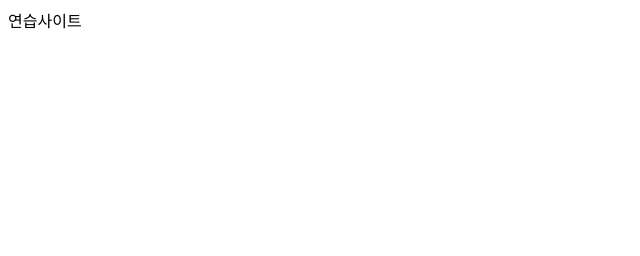
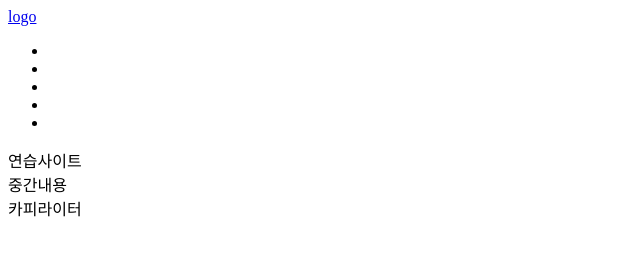
Before and after one commit to ahryoung311/html, a plain HTML site: page index.html in a window 1280 px wide. Shown: the whole page, without its empty margins (0-640 px from the left). Drawn offline with Linux system fonts and the light colour scheme.

Commit message:
헤더완성

```diff
--- a/index.html
+++ b/index.html
@@ -14,13 +14,23 @@
 <body>
     <div class="wrap">
         <header>
+            <a href="logo">logo</a>
+            <nav class="gnb">
+                <ul>
+                    <li><a href="#"></a></li>
+                    <li><a href="#"></a></li>
+                    <li><a href="#"></a></li>
+                    <li><a href="#"></a></li>
+                    <li><a href="#"></a></li>
+                </ul>
+            </nav>
             연습사이트
         </header>
         <main>
-
+            중간내용
         </main>
         <footer>
-
+            카피라이터
         </footer>
 
     </div>
```
